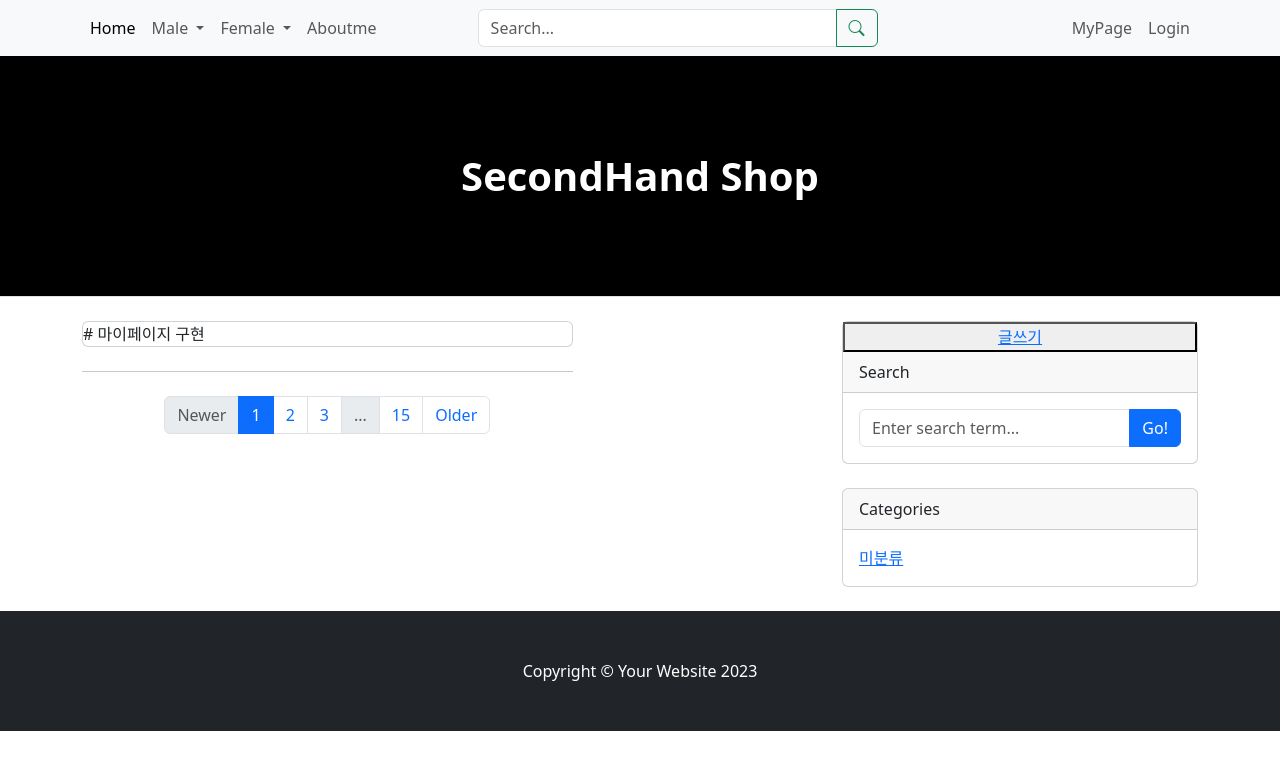
After one commit to SongYunSeok0/MyProject, a Django app: page /mypage/ in a window 1280 px wide. The commit adds this page. Shown: the top 770 px of the page. Run offline with Django 5.2, Linux system fonts and the light colour scheme; data that the repository does not hold is empty.

Commit message:
폼 수정

```diff
--- a/sh_shop/models.py
+++ b/sh_shop/models.py
@@ -33,6 +33,6 @@
     brand = models.CharField(max_length=100)
     price = models.IntegerField()
     size = models.CharField(max_length=3)
-    content = models.TextField(null=True, blank=True)
+    content = models.TextField(null=False, blank=False)
     uploaded_image = models.ImageField(upload_to='images/',
-                                       blank=True)
+                                       blank=False)
--- a/sh_shop/templates/sh_shop/base.html
+++ b/sh_shop/templates/sh_shop/base.html
@@ -5,6 +5,15 @@
     <meta charset="UTF-8" />
     <title>Blog</title>
     <link href="https://cdn.jsdelivr.net/npm/bootstrap@5.3.7/dist/css/bootstrap.min.css" rel="stylesheet" integrity="sha384-LN+7fdVzj6u52u30Kp6M/trliBMCMKTyK833zpbD+pXdCLuTusPj697FH4R/5mcr" crossorigin="anonymous">
+
+    <style>
+        /* 숫자 입력 필드에서 스핀 버튼 제거 */
+        input[type=number]::-webkit-inner-spin-button,
+        input[type=number]::-webkit-outer-spin-button {
+            -webkit-appearance: none;
+            margin: 0;}
+    </style>
+
 </head>
 <body>
     {% include 'sh_shop/nav.html'%}
--- /dev/null
+++ b/sh_shop/templates/sh_shop/mypage.html
@@ -0,0 +1,24 @@
+{% extends "sh_shop/base.html" %}
+{% block main-area %}
+<div class="col-lg-8" id="main-area">
+        <!-- Featured blog post-->
+        <div class="card mb-4">
+            # 마이페이지 구현
+        </div>
+
+
+        <!-- Pagination-->
+        <nav aria-label="Pagination">
+            <hr class="my-0" />
+            <ul class="pagination justify-content-center my-4">
+                <li class="page-item disabled"><a class="page-link" href="#" tabindex="-1" aria-disabled="true">Newer</a></li>
+                <li class="page-item active" aria-current="page"><a class="page-link" href="#!">1</a></li>
+                <li class="page-item"><a class="page-link" href="#!">2</a></li>
+                <li class="page-item"><a class="page-link" href="#!">3</a></li>
+                <li class="page-item disabled"><a class="page-link" href="#!">...</a></li>
+                <li class="page-item"><a class="page-link" href="#!">15</a></li>
+                <li class="page-item"><a class="page-link" href="#!">Older</a></li>
+            </ul>
+        </nav>
+    </div>
+{% endblock %}
--- a/sh_shop/templates/sh_shop/nav.html
+++ b/sh_shop/templates/sh_shop/nav.html
@@ -1,6 +1,6 @@
 <head>
     <link href="https://cdn.jsdelivr.net/npm/bootstrap@5.3.0/dist/css/bootstrap.min.css" rel="stylesheet">
-  <link rel="stylesheet" href="https://cdn.jsdelivr.net/npm/bootstrap-icons@1.10.5/font/bootstrap-icons.css">
+    <link rel="stylesheet" href="https://cdn.jsdelivr.net/npm/bootstrap-icons@1.10.5/font/bootstrap-icons.css">
 </head>
 <nav class="navbar navbar-expand-lg bg-body-tertiary">
     <div class="container-fluid container">
@@ -18,11 +18,11 @@
                         Male
                     </a>
                     <ul class="dropdown-menu" aria-labelledby="navbarGenderMale">
-                        <li><a class="dropdown-item" href="{% url 'gender_type' 'male' 'top' %}">상의</a></li>
-                        <li><a class="dropdown-item" href="{% url 'gender_type' 'male' 'bottom' %}">하의</a></li>
-                        <li><a class="dropdown-item" href="{% url 'gender_type' 'male' 'outer' %}">아우터</a></li>
-                        <li><a class="dropdown-item" href="{% url 'gender_type' 'male' 'shoes' %}">신발</a></li>
-                        <li><a class="dropdown-item" href="{% url 'gender_type' 'male' 'etc' %}">기타</a></li>
+                        <li><a class="dropdown-item" href="{% url 'gender_type' 'male' 'top' %}">Top</a></li>
+                        <li><a class="dropdown-item" href="{% url 'gender_type' 'male' 'bottom' %}">Bottoms</a></li>
+                        <li><a class="dropdown-item" href="{% url 'gender_type' 'male' 'outer' %}">Outwaer</a></li>
+                        <li><a class="dropdown-item" href="{% url 'gender_type' 'male' 'shoes' %}">Shoes</a></li>
+                        <li><a class="dropdown-item" href="{% url 'gender_type' 'male' 'etc' %}">Etc</a></li>
                     </ul>
                 </li>
 
@@ -32,11 +32,11 @@
                         Female
                     </a>
                     <ul class="dropdown-menu" aria-labelledby="navbarGenderFemale">
-                        <li><a class="dropdown-item" href="{% url 'gender_type' 'female' 'top' %}">상의</a></li>
-                        <li><a class="dropdown-item" href="{% url 'gender_type' 'female' 'bottom' %}">하의</a></li>
-                        <li><a class="dropdown-item" href="{% url 'gender_type' 'female' 'outer' %}">아우터</a></li>
-                        <li><a class="dropdown-item" href="{% url 'gender_type' 'female' 'shoes' %}">신발</a></li>
-                        <li><a class="dropdown-item" href="{% url 'gender_type' 'female' 'etc' %}">잡화</a></li>
+                        <li><a class="dropdown-item" href="{% url 'gender_type' 'female' 'top' %}">Top</a></li>
+                        <li><a class="dropdown-item" href="{% url 'gender_type' 'female' 'bottom' %}">Bottoms</a></li>
+                        <li><a class="dropdown-item" href="{% url 'gender_type' 'female' 'outer' %}">Outwaer</a></li>
+                        <li><a class="dropdown-item" href="{% url 'gender_type' 'female' 'shoes' %}">Shoes</a></li>
+                        <li><a class="dropdown-item" href="{% url 'gender_type' 'female' 'etc' %}">Etc</a></li>
                     </ul>
                 </li>
                 <li class="nav-item">
@@ -54,6 +54,11 @@
             </form>
 
             <ul class="navbar-nav ms-auto">
+                <li class="nav-item ">
+                    <a class="nav-link" href="{% url 'mypage' %}">
+                        MyPage
+                    </a>
+                </li>
                 <li class="nav-item ">
                     <a class="nav-link" href="#" data-bs-toggle="modal" data-bs-target="#exampleModal">
                         Login
--- a/sh_shop/urls.py
+++ b/sh_shop/urls.py
@@ -11,4 +11,5 @@
     path('gender/<str:gender>/', views.gender_filter, name='gender'),
     path('gender/<str:gender>/type/<str:type>/', views.gender_type_filter, name='gender_type'),
     path('search/', views.search, name='search'),
+    path('mypage/', views.mypage, name='mypage'),
 ]
--- a/sh_shop/views.py
+++ b/sh_shop/views.py
@@ -1,6 +1,8 @@
 from django.shortcuts import render, redirect
 from .models import Post, Category
 from .forms import PostForm
+from django.db.models import Q
+
 # Create your views here.
 
 def main(request):
@@ -10,6 +12,14 @@
     return render(request, template_name='sh_shop/main.html', context={'posts':posts,
                                                                      'categories':categories,
                                                                      'type_choices': type_choices,})
+
+def mypage(request):
+    posts = Post.objects.all()
+    categories = Category.objects.all()
+    type_choices = Post._meta.get_field('type').choices
+    return render(request, template_name='sh_shop/mypage.html', context={'posts':posts
+                                                                      ,'categories':categories,
+                                                                      'type_choices': type_choices,})
 
 def category(request, slug):
     categories = Category.objects.all()
@@ -68,14 +78,23 @@
         'type_choices': type_choices,
     })
 
+
 def search(request):
     query = request.GET.get('q', '')
     categories = Category.objects.all()
     type_choices = Post._meta.get_field('type').choices
+
     if query:
-        posts = Post.objects.filter(content__icontains=query)
+        posts = Post.objects.filter(
+            Q(type__icontains=query) |
+            Q(gender__icontains=query) |
+            Q(brand__icontains=query) |
+            Q(price__icontains=query) |
+            Q(size__icontains=query) |
+            Q(content__icontains=query)
+        ).order_by('-pk')
     else:
-        posts = Post.objects.none()  # 또는 Post.objects.all()
+        posts = Post.objects.none()  # 검색어 없으면 결과 없음
 
     return render(request, 'sh_shop/search.html', {
         'query': query,
```
Also changed, not shown: sh_shop/templates/sh_shop/postform.html (+30 -4 lines), sh_shop/templates/sh_shop/search.html (+25 -5 lines), sh_shop/migrations/0006_alter_post_content_alter_post_uploaded_image.py (added), sh_shop/templates/sh_shop/index.html (deleted).
